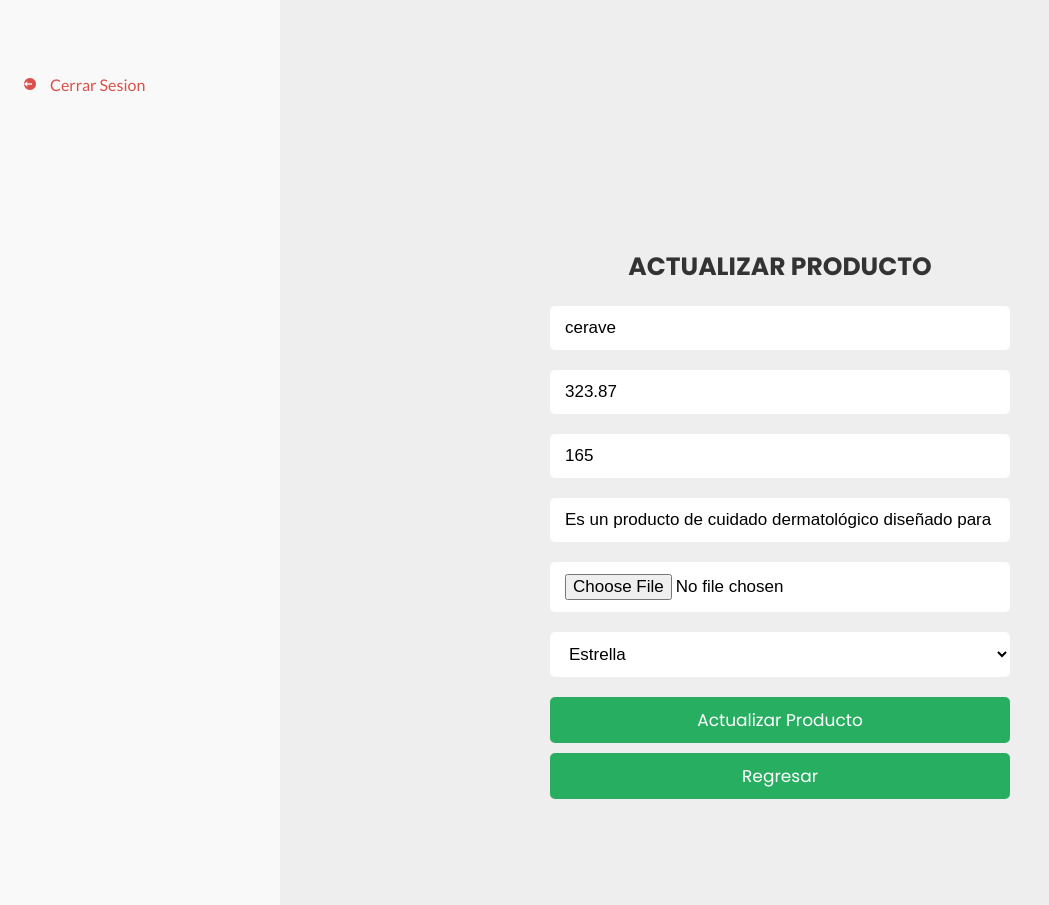
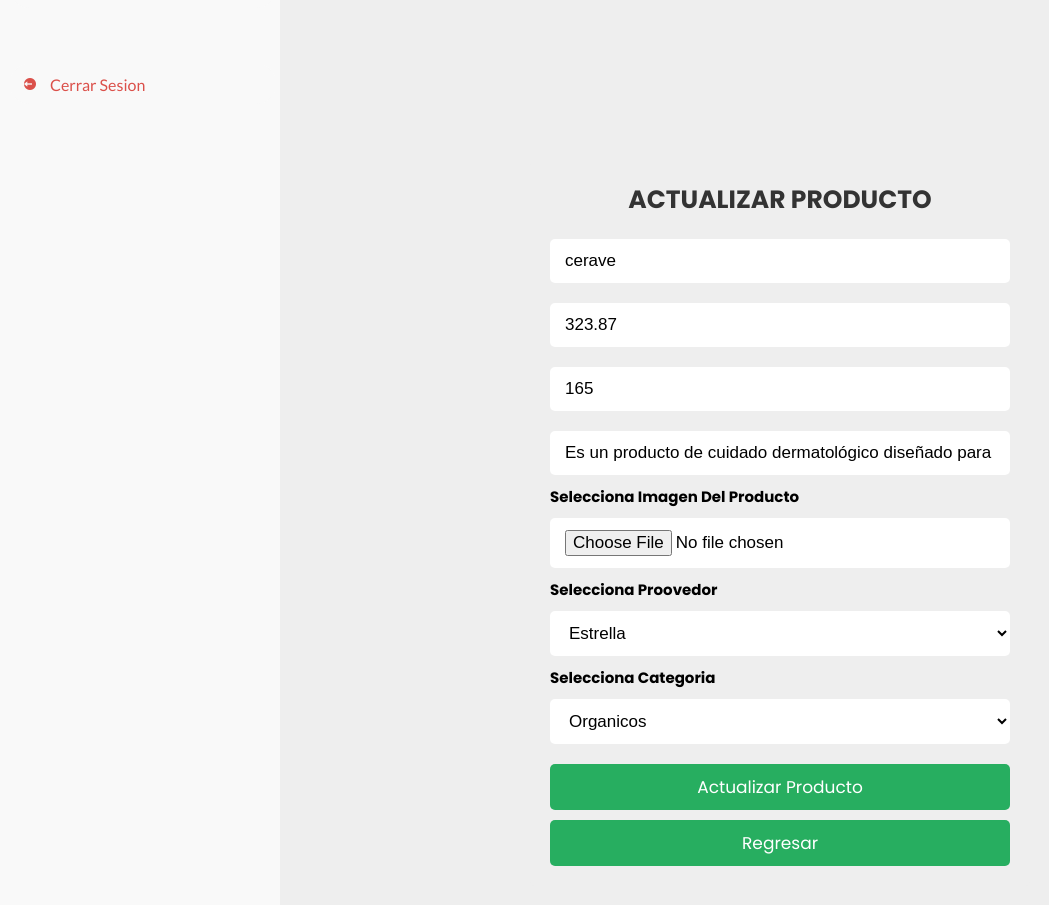
Before and after one commit to Neys2/Ketzali, a PHP site: page /Ketzali-main/Admin/admin_update.php?edit=1 in a window 1280 px wide. Shown: the part 304-1209 px from the top of the page, without its empty margins (0-1049 px from the left). Run offline with PHP 8.4, Linux system fonts and the light colour scheme; data comes from the database, SQL or seed files in the repository.

Commit message:
Add files via upload
admin update y mi tienda

```diff
--- a/Pag-hcj/Admin/admin_update.php
+++ b/Pag-hcj/Admin/admin_update.php
@@ -158,12 +158,20 @@ if(isset($_POST['update_product'])){
                    <input type="number" min="1" step="any" class="box" name="product_price" value="<?php echo $row['precio']; ?>" placeholder="Introduce el precio">
                    <input type="number" min="1" class="box" name="product_cantidad" value="<?php echo $row['cantidad']; ?>" placeholder="Introduce la cantidad">
                    <input type="text" class="box" name="product_desc" value="<?php echo $row['descripcion']; ?>" placeholder="Introduce la descripción del producto">
-                   <input type="file" class="box" name="product_image"  accept="image/png, image/jpeg, image/jpg">
+                   <h2>Selecciona Imagen del producto</h2>
+				   <input type="file" class="box" name="product_image"  accept="image/png, image/jpeg, image/jpg">
+				   <h2>Selecciona Proovedor</h2>
 				   <select name="opciones" class="box">
 				    <?php while($row = mysqli_fetch_assoc($result)){ ?>
   						<option value="<?php echo $row['nombreP']; ?>"><?php echo $row['nombreP']; ?></option>
 					<?php } ?>
 					</select>
+					<h2>Selecciona Categoria</h2>
+					<select name="opcion" class="box">
+					<option value="">Organicos</option>
+					<option value="">Aceites Rehidratantes</option>
+					<option value="">Cremas Hidratantes</option>
+					<option value="">Tonificadores</option>
                    <input type="submit" value="Actualizar producto" name="update_product" class="btn">
                    <a href="mitienda.php" class="btn">Regresar</a>
                 </form>
```
Also changed, not shown: Pag-hcj/Admin/mitienda.php (+10 -2 lines).
